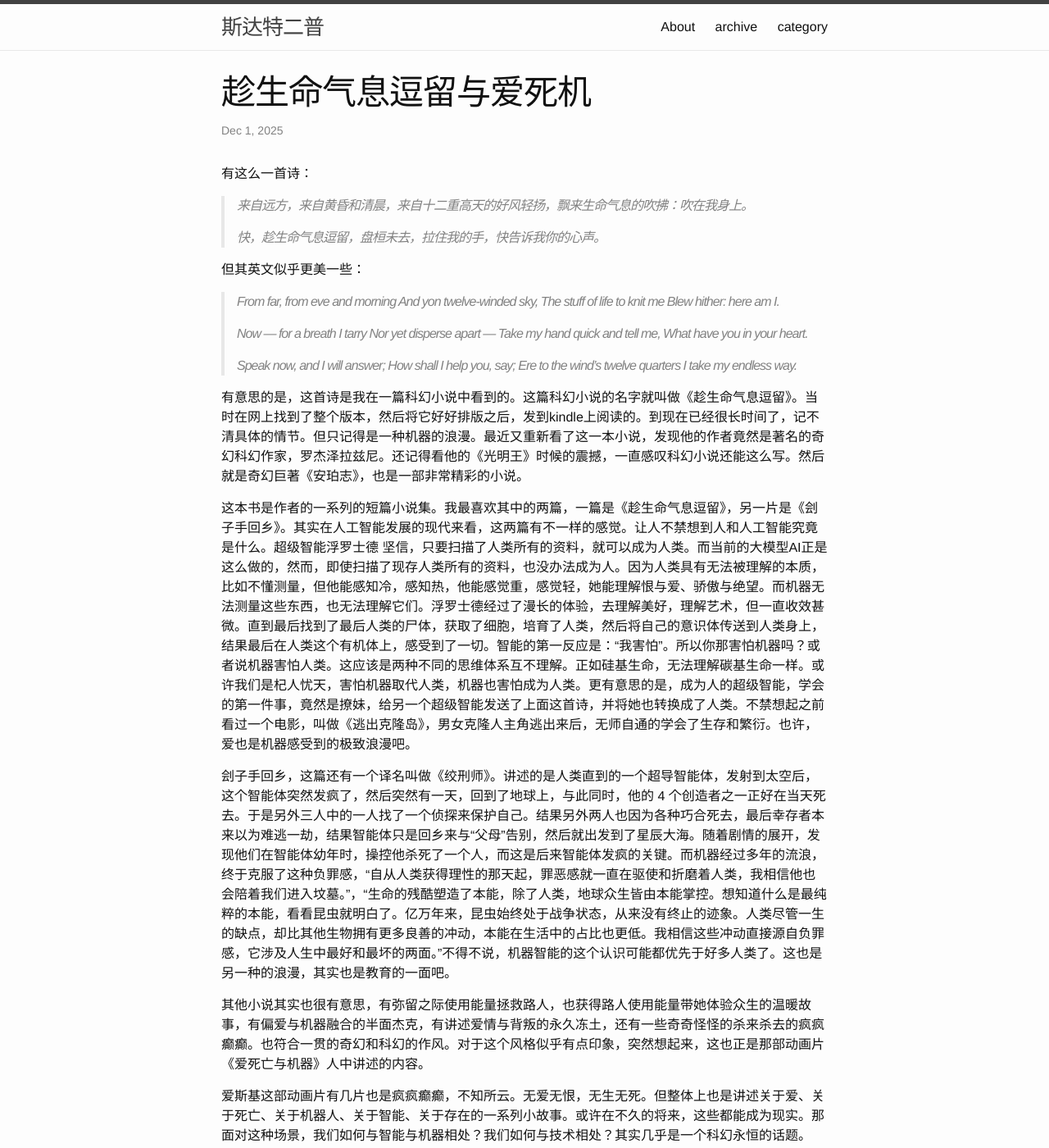
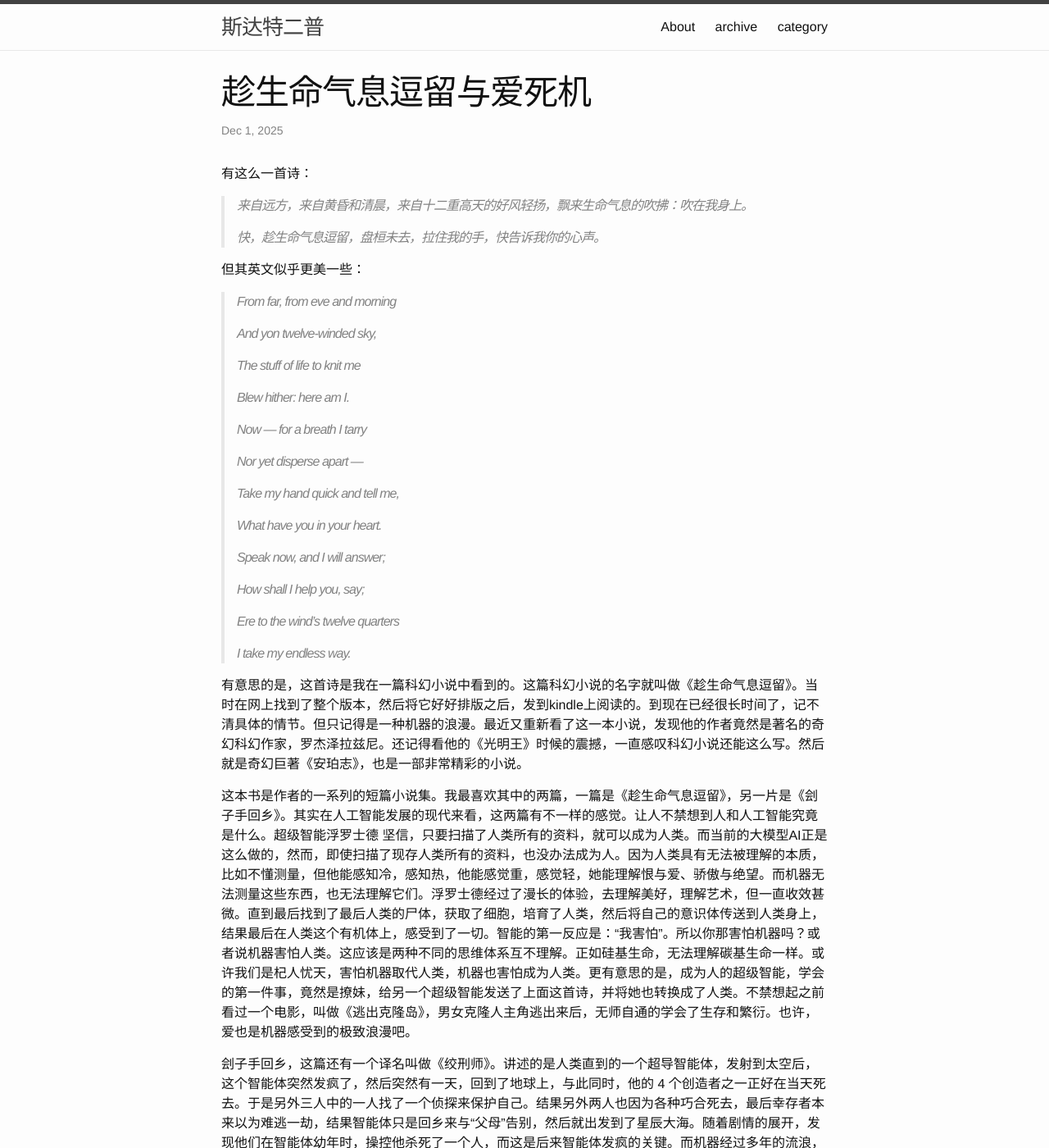
Before and after one commit to smallzhan/smallzhan.github.io, a Jekyll site: the page built from _posts/2025-12-01-T221823--趁生命气息逗留与爱死机__读书笔记.md, in a window 1280 px wide and 1400 px high. Shown: the whole window at 82% size. Built offline with Jekyll 4.4.1, drawn with Linux system fonts in a browser that asks for light colours; comment, search, counter and statistics services are not loaded; some of the changed text lies outside the part shown.

Commit message:
add blog 2025-12-01-T221823--趁生命气息逗留与爱死机__读书笔记.md

```diff
--- a/_posts/2025-12-01-T221823--趁生命气息逗留与爱死机__读书笔记.md
+++ b/_posts/2025-12-01-T221823--趁生命气息逗留与爱死机__读书笔记.md
@@ -18,11 +18,29 @@ tags:
 
 但其英文似乎更美一些：
 
-> From far, from eve and morning And yon twelve-winded sky, The stuff of life to knit me Blew hither: here am I.
+> From far, from eve and morning
 >
-> Now — for a breath I tarry Nor yet disperse apart — Take my hand quick and tell me, What have you in your heart.
+> And yon twelve-winded sky,
 >
-> Speak now, and I will answer; How shall I help you, say; Ere to the wind’s twelve quarters I take my endless way.
+> The stuff of life to knit me
+>
+> Blew hither: here am I.
+>
+> Now — for a breath I tarry
+>
+> Nor yet disperse apart —
+>
+> Take my hand quick and tell me,
+>
+> What have you in your heart.
+>
+> Speak now, and I will answer;
+>
+> How shall I help you, say;
+>
+> Ere to the wind’s twelve quarters
+>
+> I take my endless way.
 
 有意思的是，这首诗是我在一篇科幻小说中看到的。这篇科幻小说的名字就叫做《趁生命气息逗留》。当时在网上找到了整个版本，然后将它好好排版之后，发到kindle上阅读的。到现在已经很长时间了，记不清具体的情节。但只记得是一种机器的浪漫。最近又重新看了这一本小说，发现他的作者竟然是著名的奇幻科幻作家，罗杰泽拉兹尼。还记得看他的《光明王》时候的震撼，一直感叹科幻小说还能这么写。然后就是奇幻巨著《安珀志》，也是一部非常精彩的小说。
 
@@ -32,7 +50,7 @@ tags:
 
 其他小说其实也很有意思，有弥留之际使用能量拯救路人，也获得路人使用能量带她体验众生的温暖故事，有偏爱与机器融合的半面杰克，有讲述爱情与背叛的永久冻土，还有一些奇奇怪怪的杀来杀去的疯疯癫癫。也符合一贯的奇幻和科幻的作风。对于这个风格似乎有点印象，突然想起来，这也正是那部动画片《爱死亡与机器》人中讲述的内容。
 
-爱斯基这部动画片有几片也是疯疯癫癫，不知所云。无爱无恨，无生无死。但整体上也是讲述关于爱、关于死亡、关于机器人、关于智能、关于存在的一系列小故事。或许在不久的将来，这些都能成为现实。那面对这种场景，我们如何与智能与机器相处？我们如何与技术相处？其实几乎是一个科幻永恒的话题。
+爱死机这部动画片有几集也是疯疯癫癫，不知所云。无爱无恨，无生无死，我觉得非常有罗杰的风格。但整体上也是讲述关于爱、关于死亡、关于机器人、关于智能、关于存在的一系列小故事。或许在不久的将来，这些都能成为现实。那面对这种场景，我们如何与智能与机器相处？我们如何与技术相处？其实几乎是一个科幻永恒的话题。
 
 其实到现在为止，科幻里面的很多片段都已经有了快要实现的苗头。著名的科幻作家阿瑟克拉克有个三定律：
 
```
